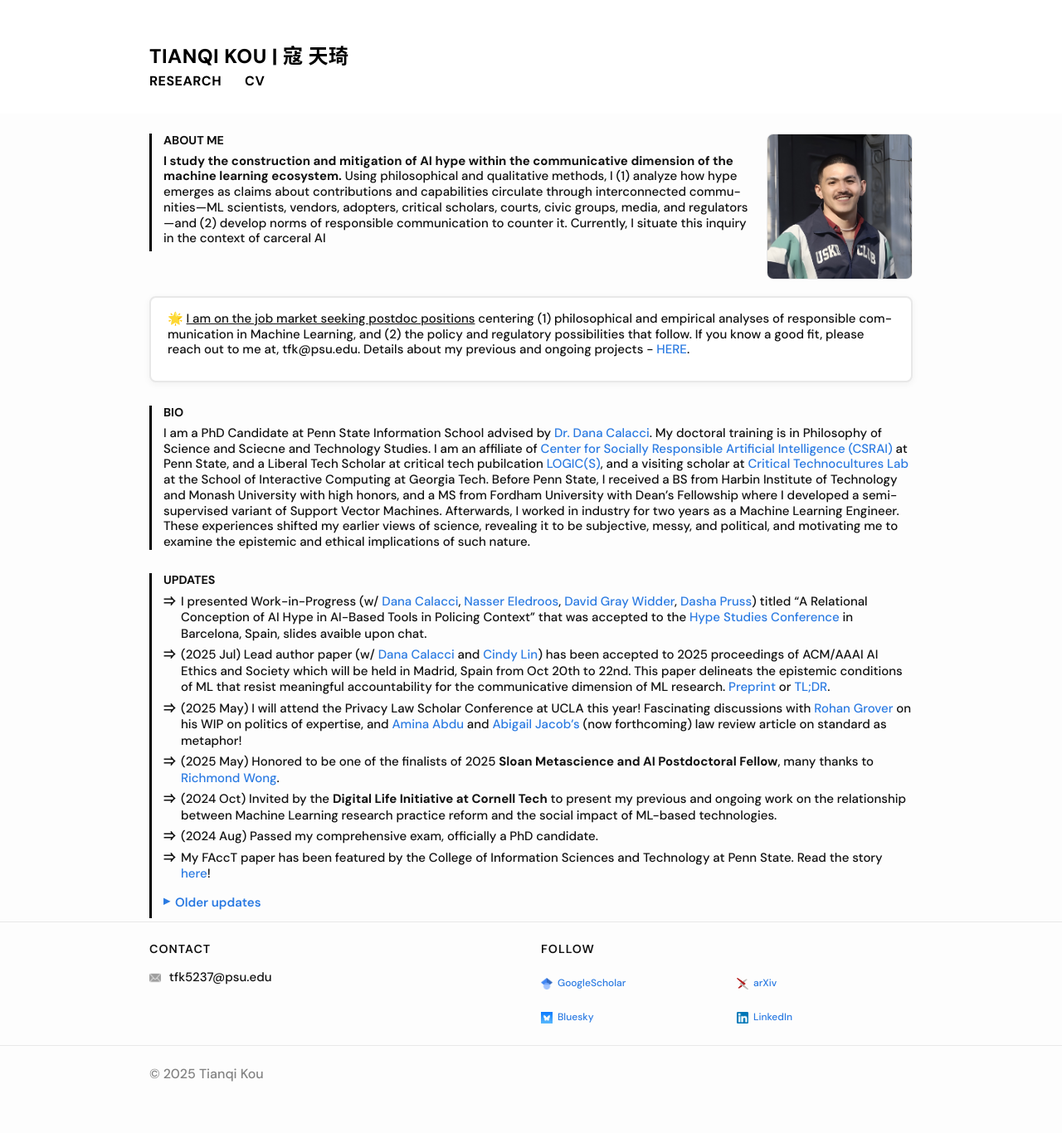
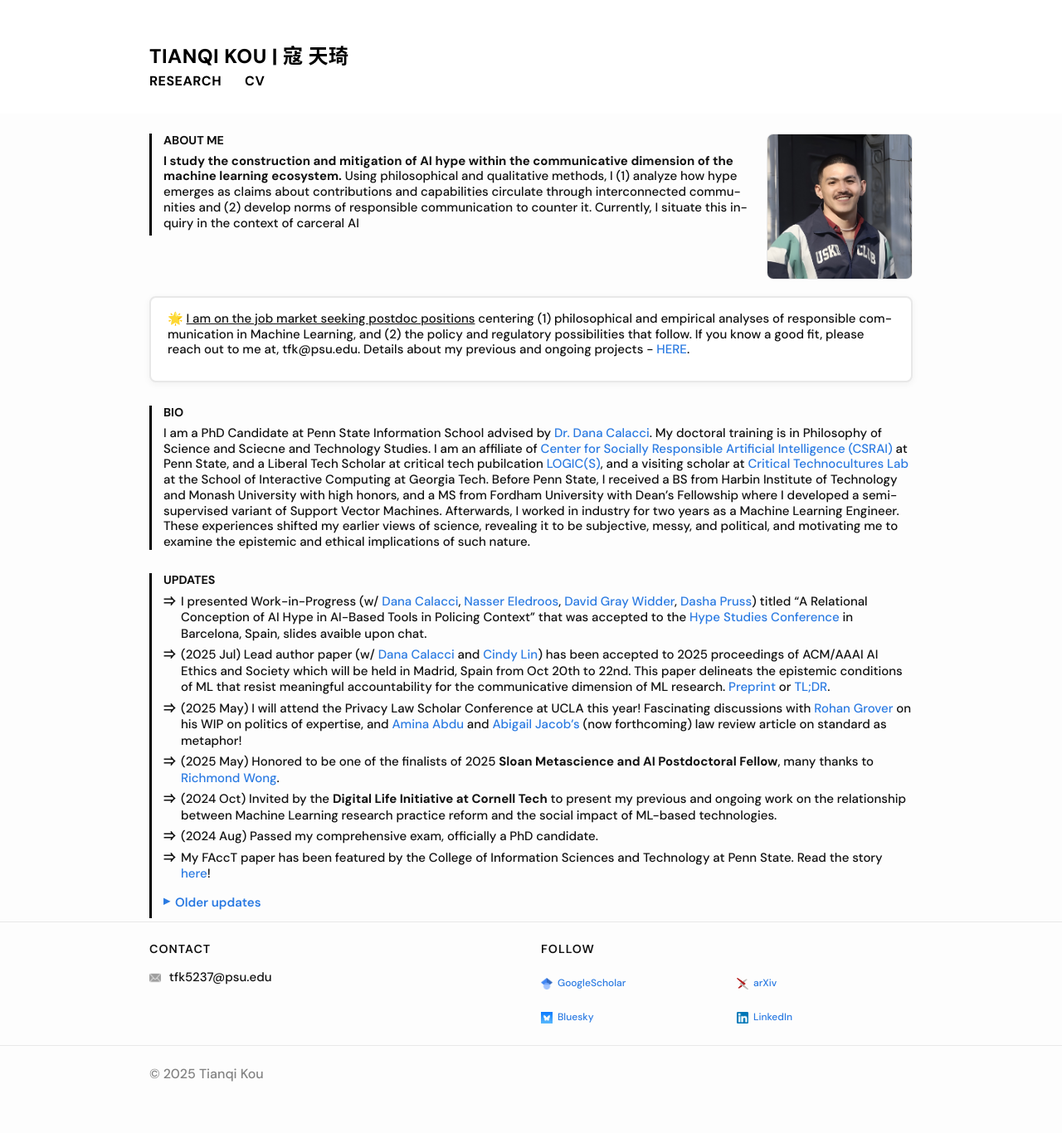
Before and after one commit to koutianqi/koutianqi.github.io, a Jekyll site: the page built from index.markdown, in a window 1280 px wide. Shown: the whole page at 83% size. Built offline with Jekyll 4.4.1, drawn with Linux system fonts in a browser that asks for light colours.

Commit message:
Update index.markdown

```diff
--- a/index.markdown
+++ b/index.markdown
@@ -9,7 +9,7 @@
   <h2 class="mobile-only"><strong>ABOUT ME</strong></h2>
 
 
-**I study the construction and mitigation of AI hype within the communicative dimension of the machine learning ecosystem.** Using philosophical and qualitative methods, I (1) analyze how hype emerges as claims about contributions and capabilities circulate through interconnected communities—ML scientists, vendors, adopters, critical scholars, courts, civic groups, media, and regulators—and (2) develop norms of responsible communication to counter it. Currently, I situate this inquiry in the context of carceral AI
+**I study the construction and mitigation of AI hype within the communicative dimension of the machine learning ecosystem.** Using philosophical and qualitative methods, I (1) analyze how hype emerges as claims about contributions and capabilities circulate through interconnected communities and (2) develop norms of responsible communication to counter it. Currently, I situate this inquiry in the context of carceral AI
 
 
   </div>
```
